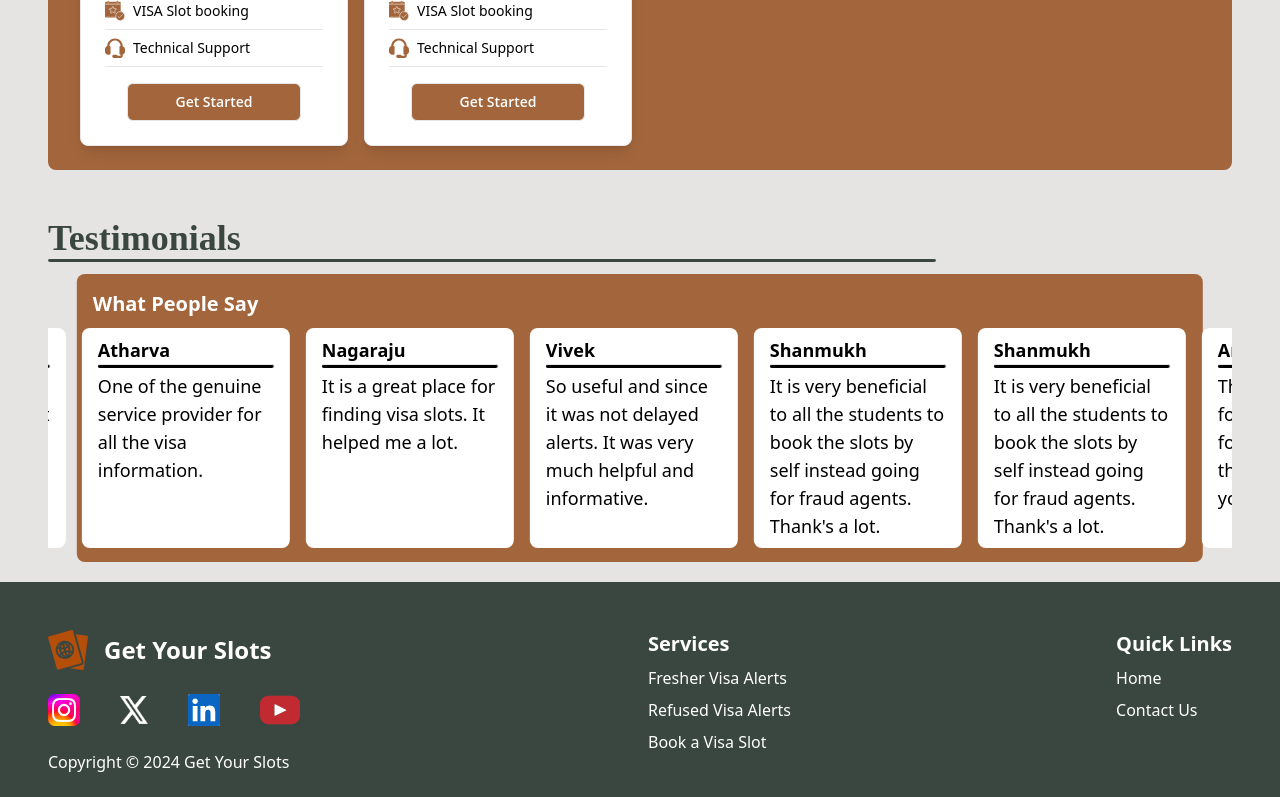
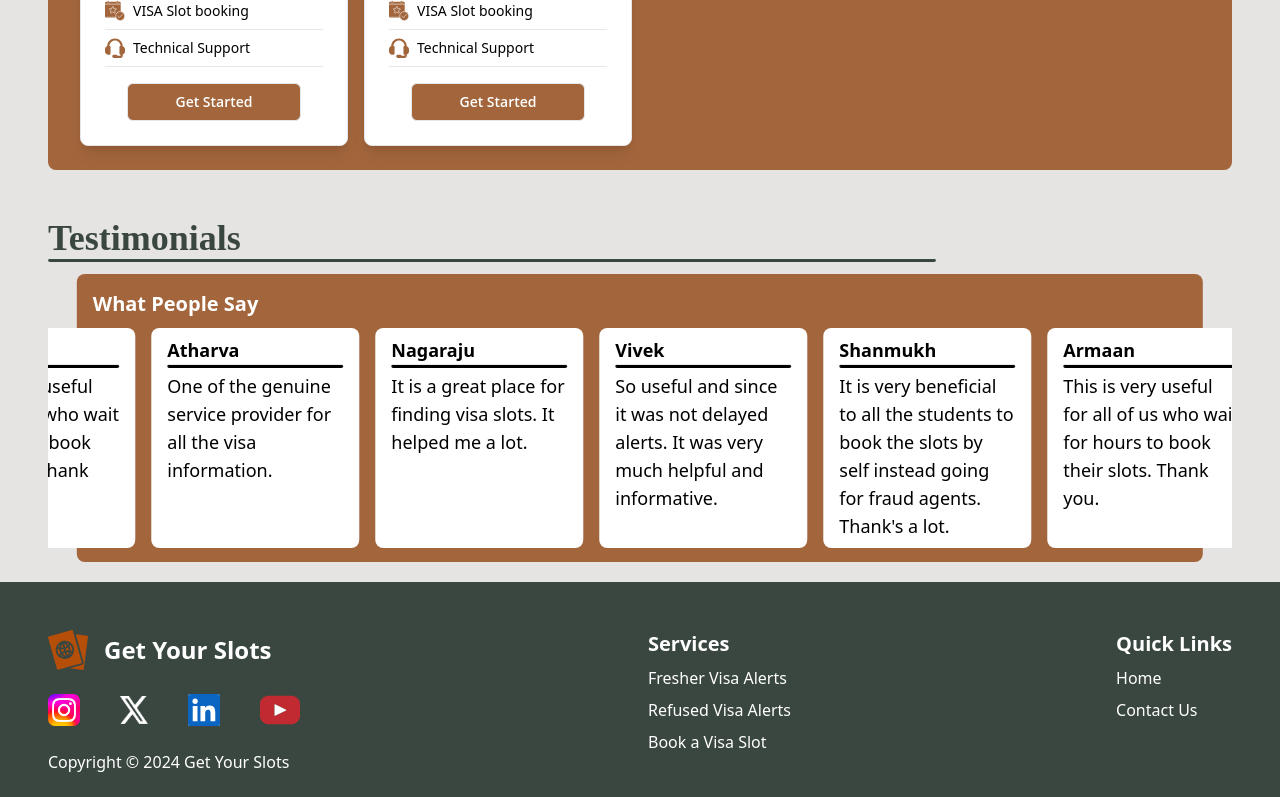
Before and after one commit to Suhail-Shaik24/Get-Your-Slots, a React (Vite) app: page / in a window 1280 px wide. Shown: the part 2926-3723 px from the top of the page. Built offline with nearby package versions, Linux system fonts and the light colour scheme.

Commit message:
Minor UI Enhancements

```diff
--- a/src/components/FresherRealTimeAlerts.jsx
+++ b/src/components/FresherRealTimeAlerts.jsx
@@ -21,12 +21,12 @@ const FresherRealTimeAlerts = () => {
     return (
         <div className='flex flex-col gap-2'>
 
-            <h2 className='text-sm lg:text-xl w-fit bg-white rounded-r-full p-2 lg:p-3'>
+            <h2 className='text-sm lg:text-xl w-fit bg-white rounded-r-full p-2 pr-5 lg:p-3'>
                 <strong>Fresher Visa</strong>
                 <span className='text-xs lg:text-base'> - Get Real Time Alerts For Fresher Visa</span>
             </h2>
 
-            <div className="fresherVisa-plans-container grid grid-cols-2 gap-2 sml:grid-cols-4 md:grid-cols-4 lg:grid-cols-custom lg:gap-custom justify-start">
+            <div className="fresherVisa-plans-container grid grid-cols-2 gap-2 sml:grid-cols-2 md:grid-cols-4 lg:grid-cols-custom lg:gap-custom justify-start">
                 {plans.map((plan) => (
                     <button
                         key={plan.id}
@@ -38,7 +38,7 @@ const FresherRealTimeAlerts = () => {
                             {plan.title} <br /> {plan.subTitle}
                         </h1>
                         <h1 className="Price font-['Times_New_Roman'] text-[#a3663c] text-2xl lg:text-4xl font-bold text-center">
-                            ₹{plan.price} <span className='text-black text-xs lg:text-lg'>/{plan.duration}</span>
+                            ₹ {plan.price} <span className='text-black text-xs lg:text-lg'>/{plan.duration}</span>
                         </h1>
                         <div className='w-full'>
                             <Provisions1 />
--- a/src/components/Provisions1.jsx
+++ b/src/components/Provisions1.jsx
@@ -5,7 +5,7 @@ const ProvisionItem = ({ icon, alt, text }) => (
   <li className='flex flex-col gap-[2px] lg:gap-2'>
     <div className="text flex gap-[6px] lg:gap-2 items-center">
       <img className='w-4 lg:w-5' src={icon} alt={alt} />
-      <p className='text-[8px] lg:text-sm text-black'>{text}</p>
+      <p className='text-xs lg:text-sm text-black'>{text}</p>
     </div>
     <hr className='bg-[#a3663c]' />
   </li>
--- a/src/components/Provisions2.jsx
+++ b/src/components/Provisions2.jsx
@@ -1,26 +1,28 @@
 import React from 'react'
 import { TechnicalSupport, Calender } from "../assets";
 
+const ProvisionItem = ({ icon, alt, text }) => (
+  <li className='flex flex-col gap-[2px] lg:gap-2'>
+    <div className="text flex gap-[6px] lg:gap-2 items-center">
+      <img className='w-4 lg:w-5' src={icon} alt={alt} />
+      <p className='text-xs lg:text-sm text-black'>{text}</p>
+    </div>
+    <hr className='bg-[#a3663c]' />
+  </li>
+);
+
 const Provisions2 = () => {
+  const provisions = [
+    { id: 1, icon: Calender, alt: "Calender", text: "VISA Slot booking" },
+    { id: 2, icon: TechnicalSupport, alt: "TechnicalSupport", text: "Technical Support" }
+  ]
   return (
     <div className="provisions flex flex-col gap-1 lg:gap-2">
       <ul className='flex flex-col gap-1 lg:gap-2'>
 
-        <li className='flex flex-col gap-[2px] lg:gap-2'>
-          <div className="text flex gap-[6px] lg:gap-2 items-center">
-            <img className='calender w-4 lg:w-5' src={Calender} alt="clock" />
-            <p className='text-[10px] lg:text-sm text-black'>VISA Slot booking</p>
-          </div>
-          <hr className='bg-[#a3663c]' />
-        </li>
-
-        <li className='flex flex-col gap-[2px] lg:gap-2'>
-          <div className="text flex gap-[6px] lg:gap-2 items-center">
-            <img className='technicalSupport w-4 lg:w-5' src={TechnicalSupport} alt="clock" />
-            <p className='text-[10px] lg:text-sm text-black'> Technical Support </p>
-          </div>
-          <hr className='bg-[#a3663c]' />
-        </li>
+        {provisions.map((item, index) => (
+          <ProvisionItem key={index} icon={item.icon} alt={item.alt} text={item.text} />
+        ))}
 
       </ul>
     </div>
--- a/src/components/RejectedVISARealTimeAlerts.jsx
+++ b/src/components/RejectedVISARealTimeAlerts.jsx
@@ -19,9 +19,9 @@ const RejectedVISARealTimeAlerts = () => {
     return (
         <div className='flex flex-col gap-2'>
 
-            <h2 className='text-sm lg:text-xl w-fit bg-white rounded-r-full p-2 lg:p-3'> <strong>Refused Visa</strong> <span className='text-xs lg:text-base'>- Get Real Time Alerts For Refused Visa </span> </h2>
+            <h2 className='text-sm lg:text-xl w-fit bg-white rounded-r-full p-2  pr-5 lg:p-3'> <strong>Refused Visa</strong> <span className='text-xs lg:text-base'>- Get Real Time Alerts For Refused Visa </span> </h2>
 
-            <div className="refusedVisa-plans-container grid grid-cols-2 gap-2 lg:gap-4 sml:grid-cols-4 md:grid-cols-4 lg:grid-cols-4 justify-center items-center ">
+            <div className="refusedVisa-plans-container grid grid-cols-2 gap-2 lg:gap-4 sml:grid-cols-2 md:grid-cols-4 lg:grid-cols-4 justify-center items-center ">
                 {plans.map((plan) => (
                     <button
                         key={plan.id}
--- a/src/components/TestimonialsArray.jsx
+++ b/src/components/TestimonialsArray.jsx
@@ -11,12 +11,10 @@ const TestimonialsArray = () => {
     { id: 4, author: "Nagaraju", content: "It is a great place for finding visa slots. It helped me a lot." },
     { id: 5, author: "Vivek", content: "So useful and since it was not delayed alerts. It was very much helpful and informative." },
     { id: 6, author: "Shanmukh", content: "It is very beneficial to all the students to book the slots by self instead going for fraud agents. Thank's a lot." },
-    { id: 7, author: "Shanmukh", content: "It is very beneficial to all the students to book the slots by self instead going for fraud agents. Thank's a lot." },
-    { id: 8, author: "Armaan", content: "This is very useful for all of us who wait for hours to book their slots. Thank you." },
-    { id: 9, author: "Atharva", content: "One of the genuine service provider for all the visa information." },
-    { id: 10, author: "Nagaraju", content: "It is a great place for finding visa slots. It helped me a lot." },
-    { id: 11, author: "Vivek", content: "So useful and since it was not delayed alerts. It was very much helpful and informative." },
-    { id: 12, author: "Shanmukh", content: "It is very beneficial to all the students to book the slots by self instead going for fraud agents. Thank's a lot." },
+    { id: 7, author: "Armaan", content: "This is very useful for all of us who wait for hours to book their slots. Thank you." },
+    { id: 8, author: "Atharva", content: "One of the genuine service provider for all the visa information." },
+    { id: 9, author: "Nagaraju", content: "It is a great place for finding visa slots. It helped me a lot." },
+    { id: 10, author: "Vivek", content: "So useful and since it was not delayed alerts. It was very much helpful and informative." },
   ])
   return (
     <>
--- a/src/components/VisaSlots.jsx
+++ b/src/components/VisaSlots.jsx
@@ -22,7 +22,7 @@ const VisaSlots = () => {
                 <h1 className='text-xl lg:text-3xl text-white font-bold'> Visa Slot Booking </h1>
                 <hr className='bg-white h-[0.125rem] rounded-full w-3/4' />
             </div>
-            <div className="visa-slot-booking-plans grid grid-cols-2 gap-2 lg:gap-4 sml:grid-cols-4 md:grid-cols-4 lg:grid-cols-4 justify-center items-center">
+            <div className="visa-slot-booking-plans grid grid-cols-2 gap-2 lg:gap-4 sml:grid-cols-2 md:grid-cols-4 lg:grid-cols-4 justify-center items-center">
                 {plans.map((plan) => (
                     <button
                         key={plan.id}
```
